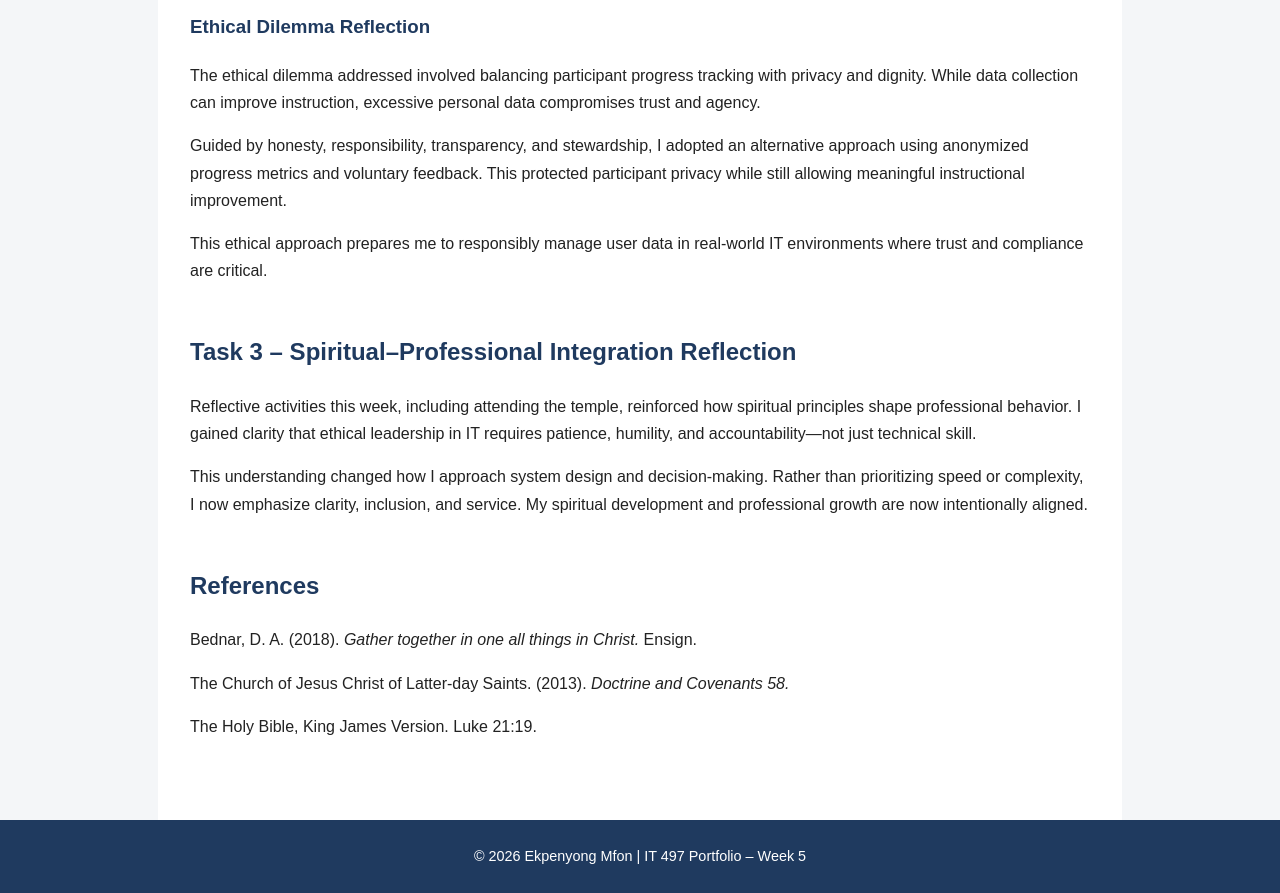
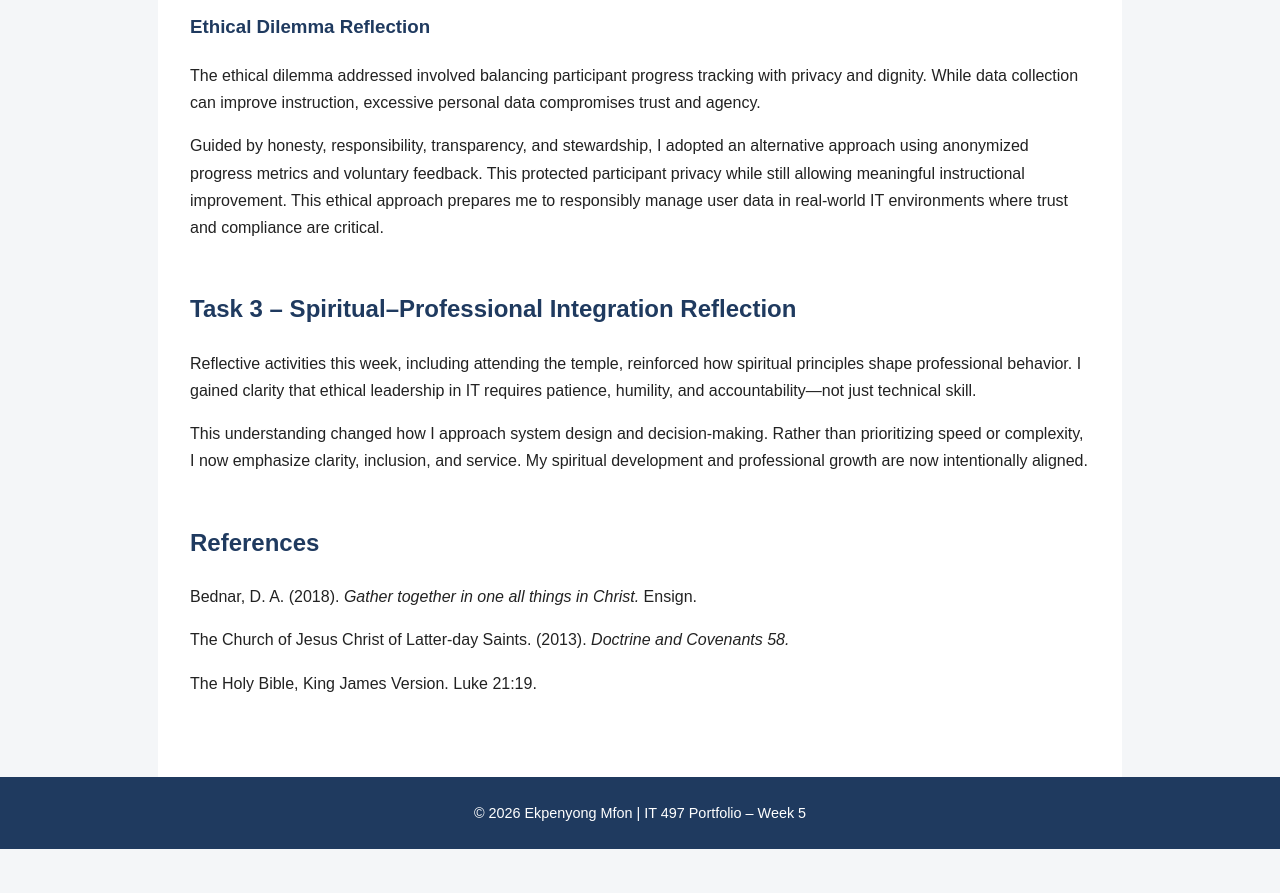
Before and after one commit to ekpenyongasuquo/it497-portfolio-week5, a plain HTML site: page index.html in a window 1280 px wide. Shown: the part 1500-2393 px from the top of the page. After the commit the page ends 2349 px from the top, so only its background shows below. Drawn offline with Linux system fonts and the light colour scheme.

Commit message:
Refactor ethical approach paragraph in index.html
Removed redundant paragraph about ethical data management and integrated its content into the previous paragraph.

```diff
--- a/index.html
+++ b/index.html
@@ -142,11 +142,9 @@
         Guided by honesty, responsibility, transparency, and stewardship, I adopted an
         alternative approach using anonymized progress metrics and voluntary feedback.
         This protected participant privacy while still allowing meaningful instructional
-        improvement.
+        improvement. This ethical approach prepares me to responsibly manage user data in real-world IT environments where trust and compliance are critical.
     </p>
-    <p>
-        This ethical approach prepares me to responsibly manage user data in real-world IT environments where trust and compliance are critical.
-    </p>
+
 </section>
 
 <section id="task3">
```
